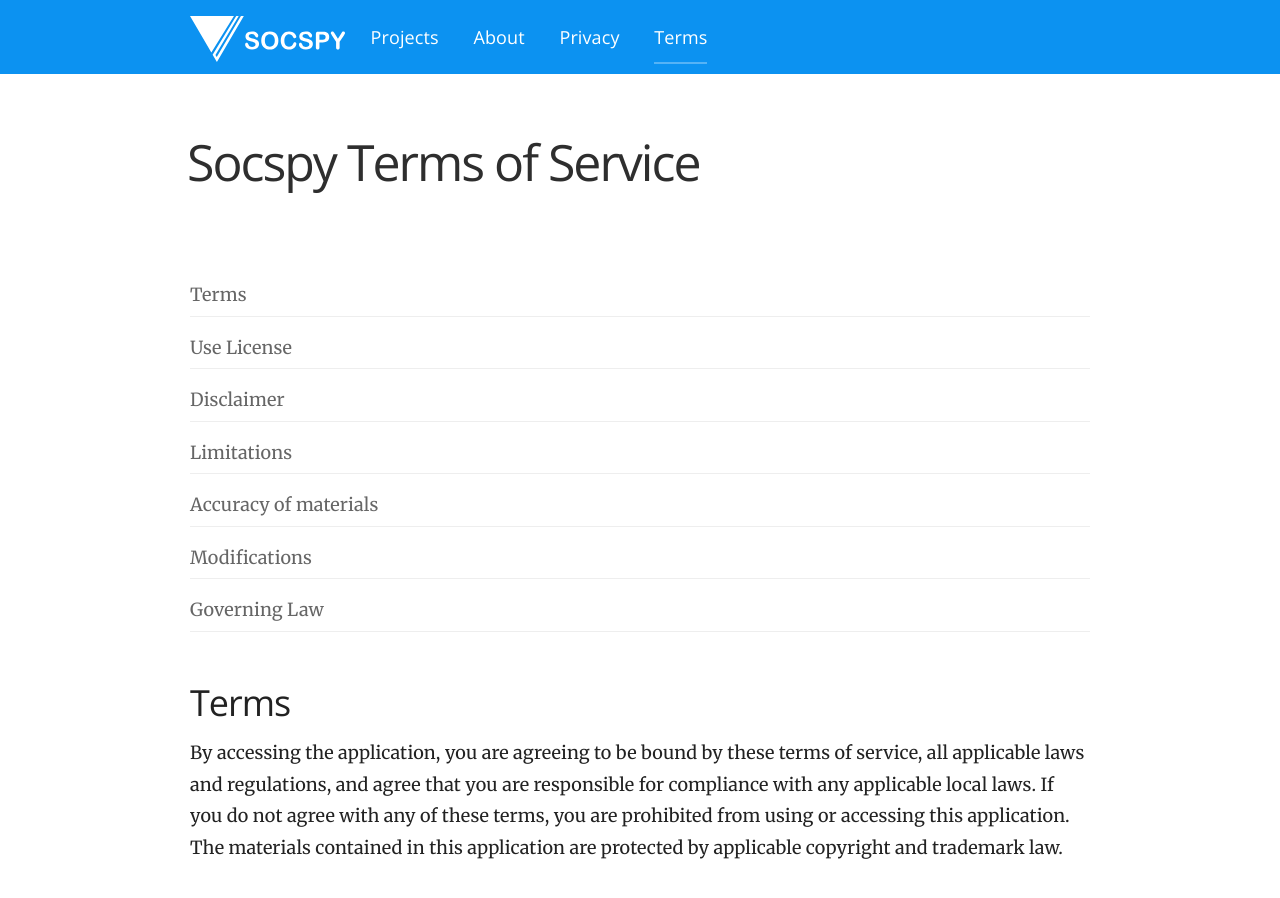
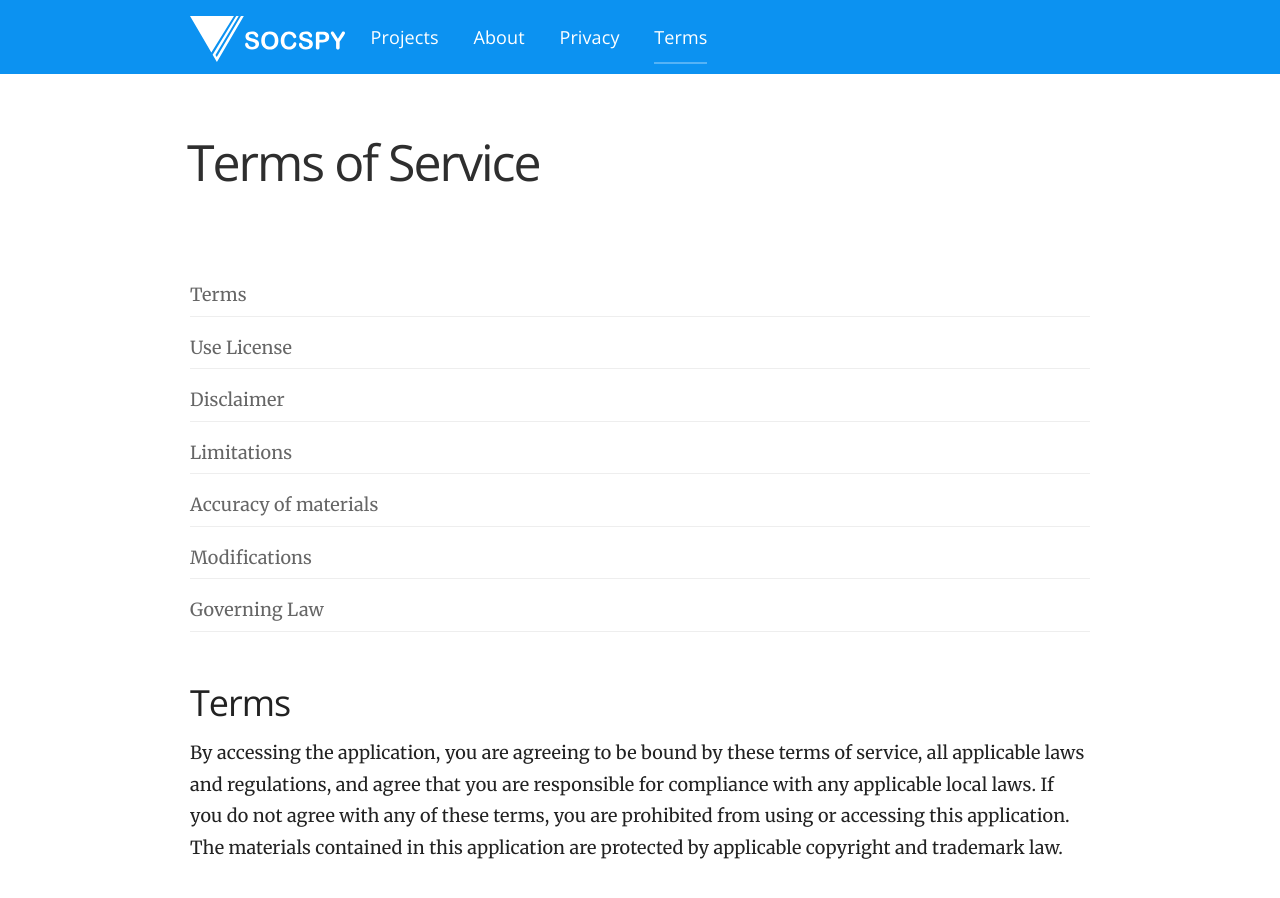
Before and after one commit to Socspy/Socspy.github.io, a Jekyll site: the page built from terms.html, in a window 1280 px wide and 900 px high. Built offline with Jekyll 4.4.1, drawn with Linux system fonts in a browser that asks for light colours; nearby versions of some CDN libraries.

Commit message:
update tittle Terms

```diff
--- a/terms.html
+++ b/terms.html
@@ -16,7 +16,7 @@ terms:
     answer:
 ---
 
-<h1>Socspy Terms of Service</h1>
+<h1>Terms of Service</h1>
 
 <section class="about">
     <br/>
```
